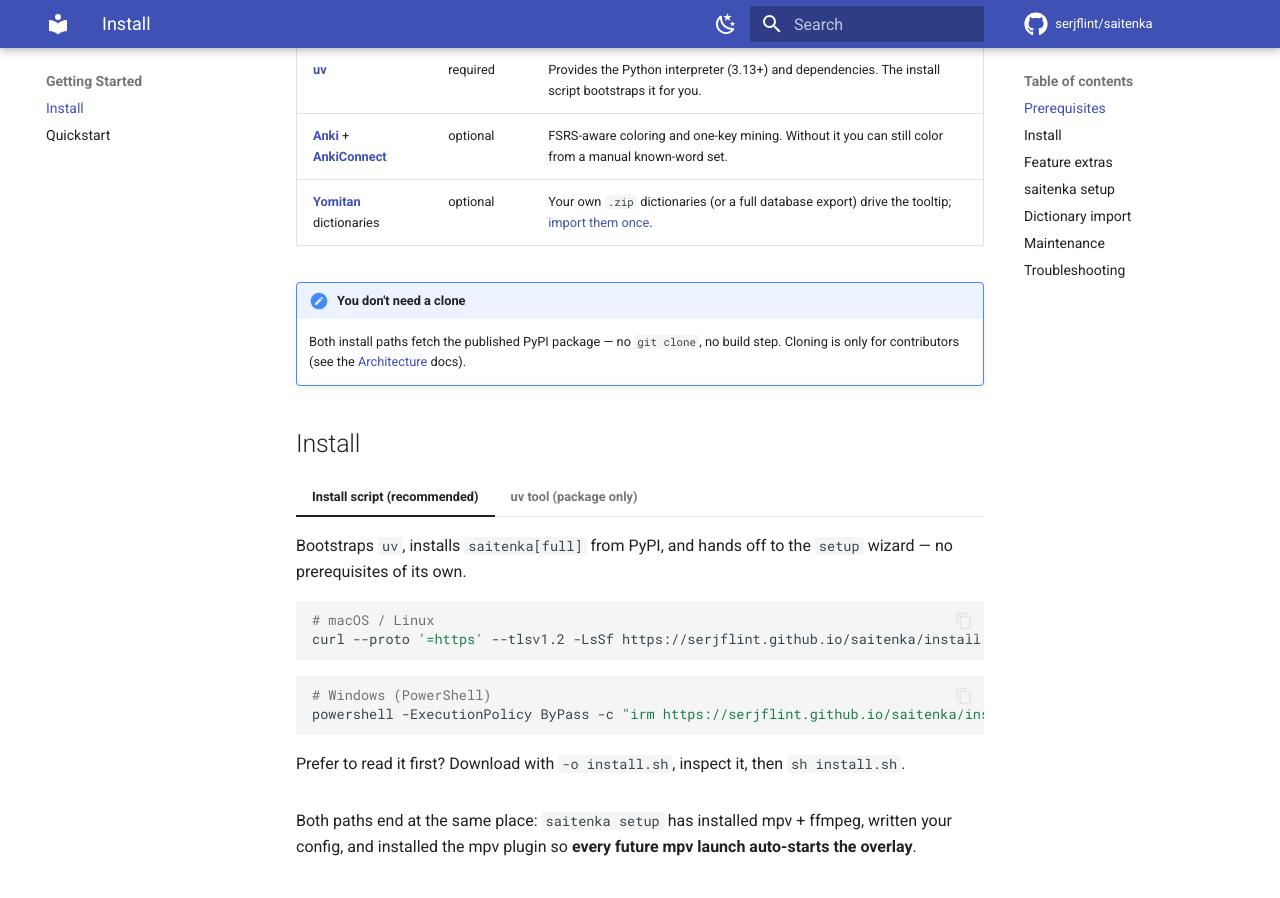
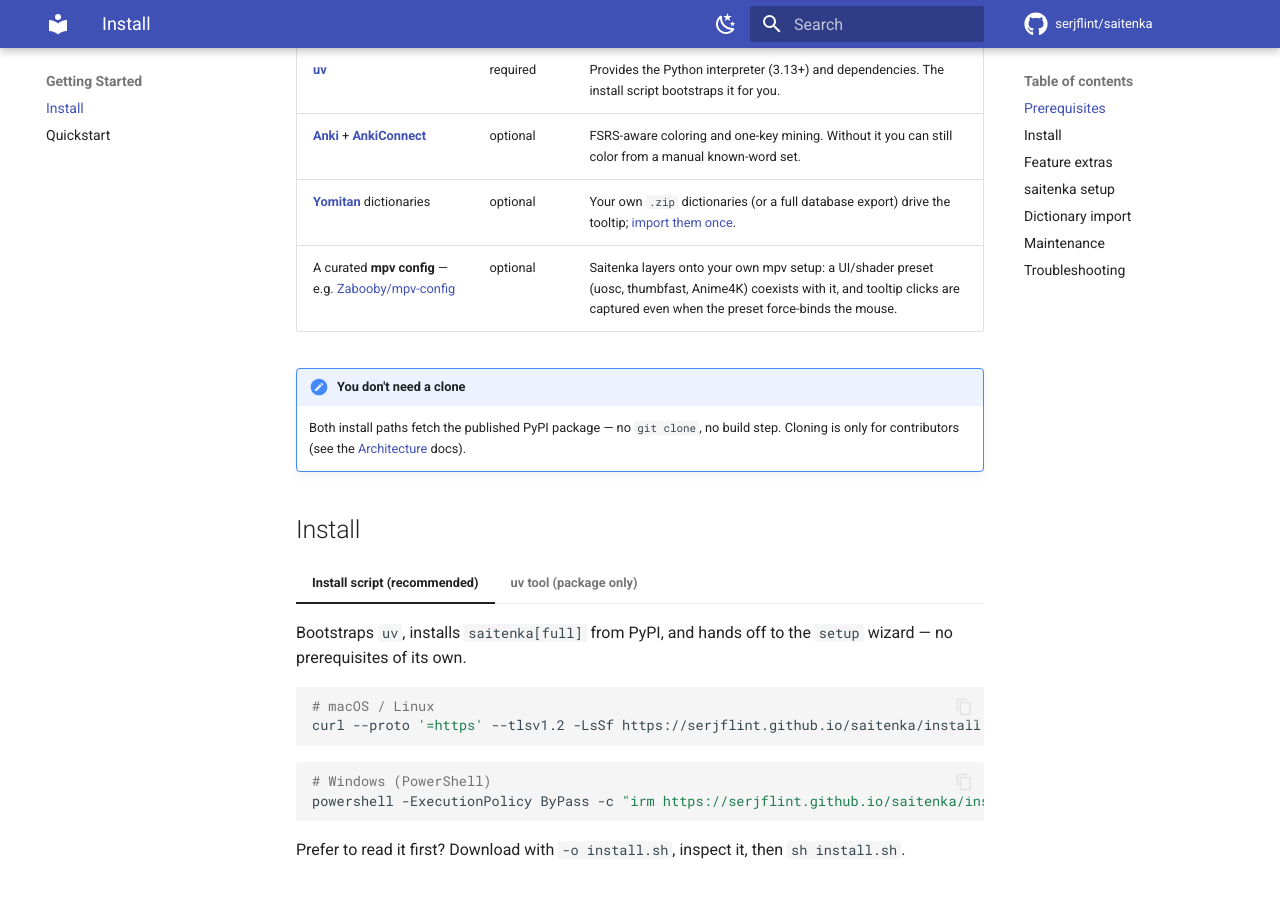
Before and after one commit to serjflint/saitenka, an MkDocs documentation site: the page built from docs/start/install.md, in a window 1280 px wide and 900 px high, scrolled down 505 px. Built offline with MkDocs 1.6.1 and Material for MkDocs 9.7.7, drawn with Linux system fonts in a browser that asks for light colours; comment, search, counter and statistics services are not loaded.

Commit message:
docs(install): note a curated mpv config (Zabooby) as an optional layer
Saitenka coexists with a UI/shader mpv preset; tooltip clicks are captured even when
such a config force-binds the mouse (uosc/inputevent).

```diff
--- a/docs/start/install.md
+++ b/docs/start/install.md
@@ -13,6 +13,7 @@
 | **[uv](https://docs.astral.sh/uv/)** | required | Provides the Python interpreter (3.13+) and dependencies. The install script bootstraps it for you. |
 | **[Anki](https://apps.ankiweb.net/)** + **[AnkiConnect](https://ankiweb.net/shared/info/2055492159)** | optional | FSRS-aware coloring and one-key mining. Without it you can still color from a manual known-word set. |
 | **[Yomitan](https://github.com/yomidevs/yomitan)** dictionaries | optional | Your own `.zip` dictionaries (or a full database export) drive the tooltip; [import them once](#dictionary-import). |
+| A curated **mpv config** — e.g. [Zabooby/mpv-config](https://github.com/Zabooby/mpv-config) | optional | Saitenka layers onto your own mpv setup: a UI/shader preset (uosc, thumbfast, Anime4K) coexists with it, and tooltip clicks are captured even when the preset force-binds the mouse. |
 
 !!! note "You don't need a clone"
     Both install paths fetch the published PyPI package — no `git clone`, no build step. Cloning is only
```
